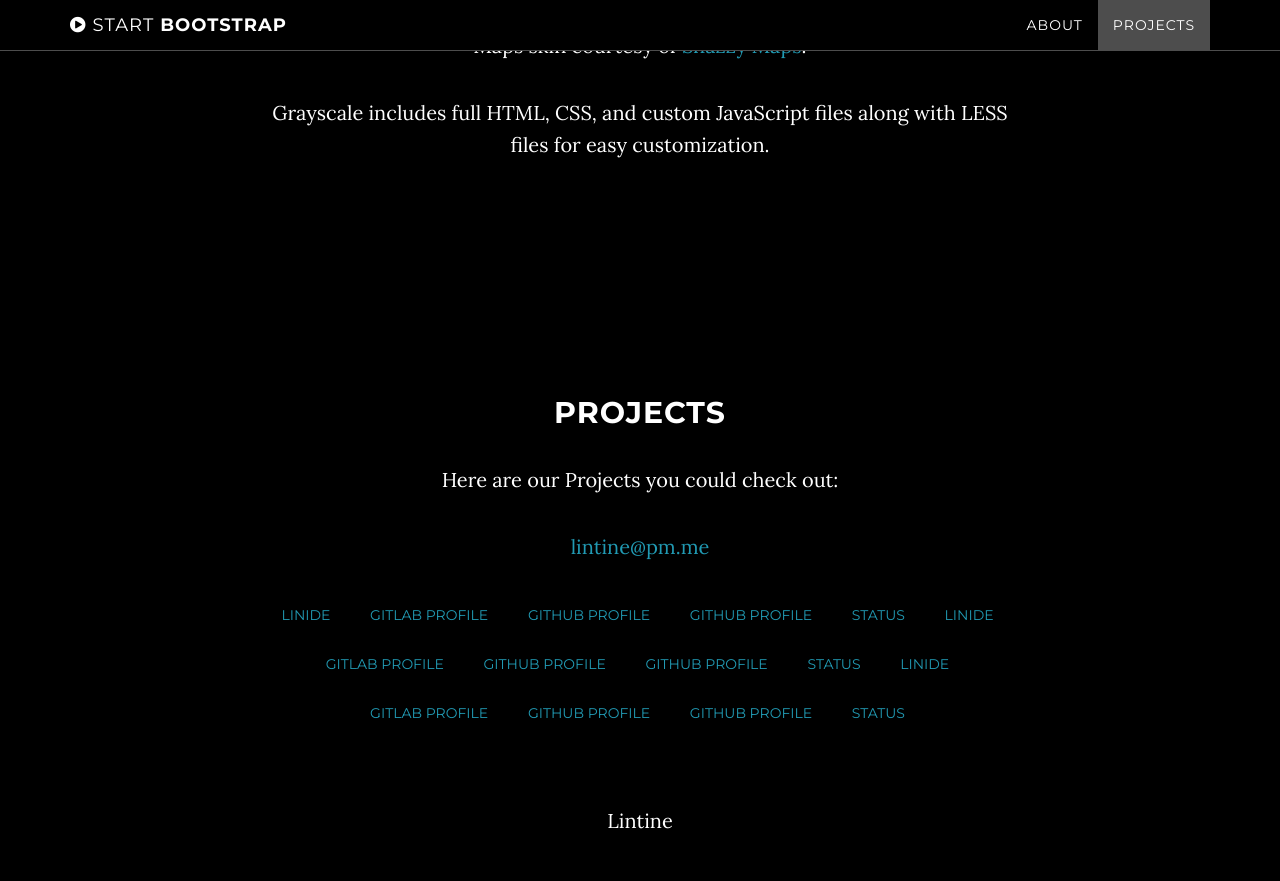
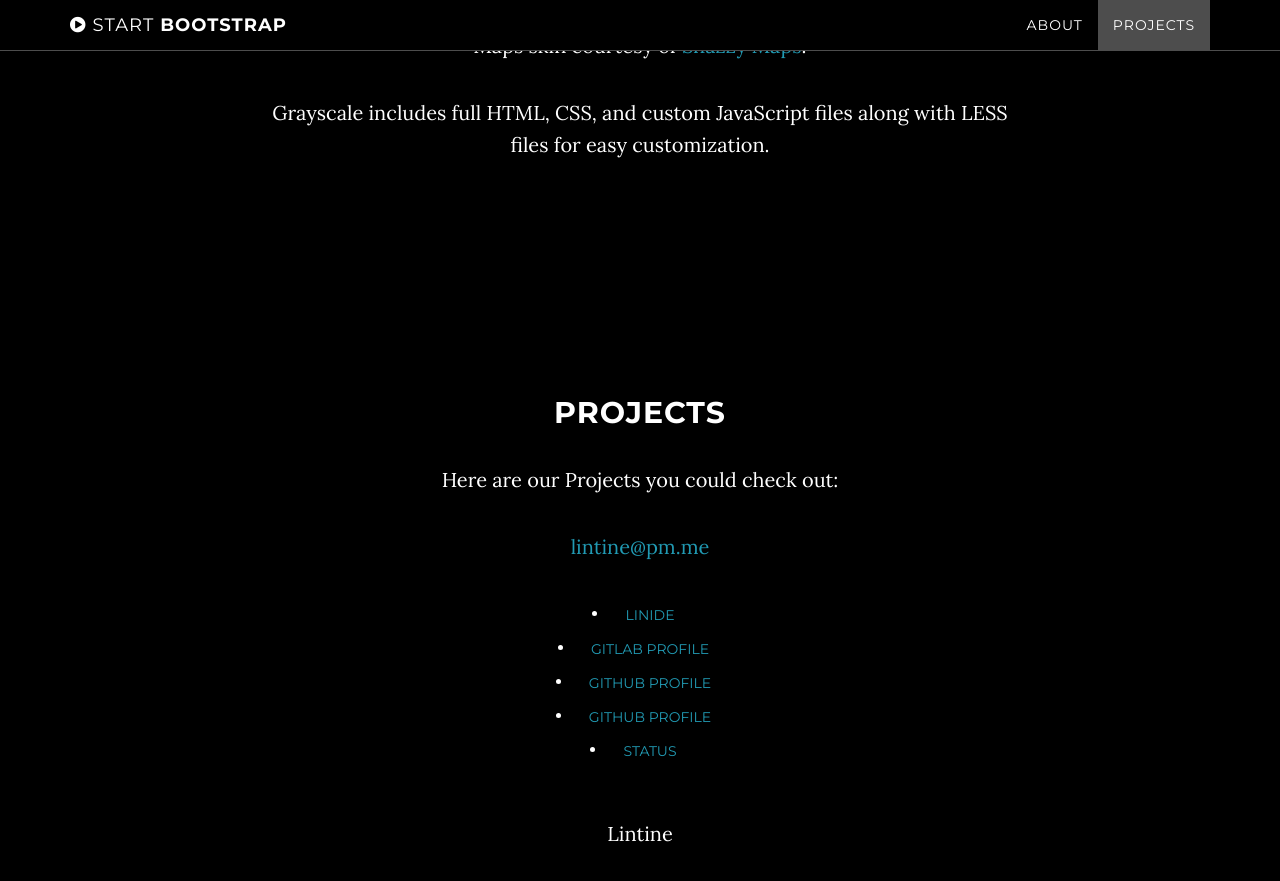
Before and after one commit to Lintine/lintine.github.io, a Jekyll site: the page built from index.html, in a window 1280 px wide and 900 px high, scrolled down 1443 px. Shown: the top 881 px of the window. Built offline with Jekyll 4.4.1, drawn with Linux system fonts in a browser that asks for light colours.

Commit message:
Update projects.html

```diff
--- a/_includes/projects.html
+++ b/_includes/projects.html
@@ -6,8 +6,6 @@
                 <p>Here are our Projects you could check out:</p>
                 <p><a href="mailto:{{ site.email }}">{{ site.email }}</a>
                 </p>
-                <ul class="list-inline banner-social-buttons">
-                    {% for network in site.social %}
                   <li>
                       <a href="https://github.com/Lintine/Linide" class="btn">Linide</a>
                   </li>
@@ -23,8 +21,6 @@
                   <li>
                       <a href="https://lintine.github.io/status" class="btn">Status</a>
                   </li>
-                    {% endfor %}
-                </ul>
             </div>
         </div>
     </section>
```
Lines whose indentation alone changed are shown as unchanged.
